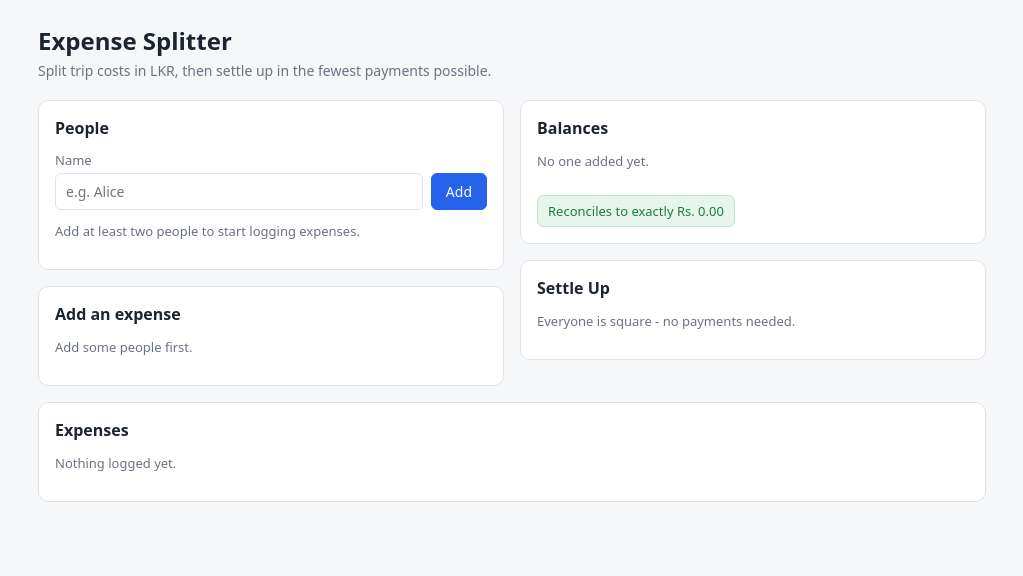
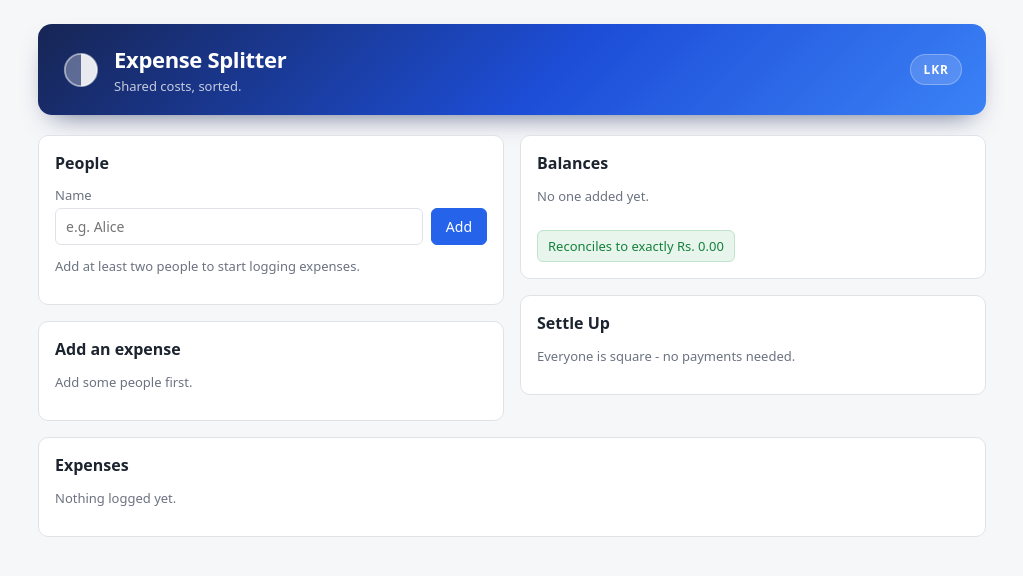
Before and after one commit to ChethanaGimhan/expense-splitter, a React (Vite) app: page / in a window 1280 px wide. Shown: the top 576 px of the page, without its empty margins (128-1151 px from the left). Built offline with nearby package versions, Linux system fonts and the light colour scheme.

Commit message:
feat: give the app a proper masthead

```diff
--- a/src/App.tsx
+++ b/src/App.tsx
@@ -63,11 +63,19 @@ export default function App() {
 
   return (
     <div className="app">
-      <header>
-        <h1>Expense Splitter</h1>
-        <p className="subtitle">
-          Split trip costs in LKR, then settle up in the fewest payments possible.
-        </p>
+      <header className="masthead">
+        <div className="brand">
+          <svg className="mark" viewBox="0 0 40 40" aria-hidden="true">
+            <circle cx="20" cy="20" r="17" fill="none" stroke="currentColor" strokeWidth="2" opacity="0.5" />
+            <path d="M20 3a17 17 0 0 1 0 34Z" fill="currentColor" opacity="0.9" />
+            <path d="M20 3a17 17 0 0 0 0 34Z" fill="currentColor" opacity="0.3" />
+          </svg>
+          <div>
+            <h1>Expense Splitter</h1>
+            <p className="tagline">Shared costs, sorted.</p>
+          </div>
+        </div>
+        <span className="currency-pill">LKR</span>
       </header>
 
       <div className="grid-2">
--- a/src/styles.css
+++ b/src/styles.css
@@ -26,19 +26,53 @@ body {
   padding: 24px 16px 64px;
 }
 
-.app > header {
+.masthead {
+  display: flex;
+  align-items: center;
+  justify-content: space-between;
+  gap: 16px;
+  flex-wrap: wrap;
+  padding: 20px 24px;
   margin-bottom: 20px;
+  border-radius: 14px;
+  color: #fff;
+  background: linear-gradient(135deg, #172554 0%, #1d4ed8 55%, #3b82f6 100%);
+  box-shadow: 0 12px 28px -14px rgba(23, 37, 84, 0.75);
 }
 
-.app h1 {
-  margin: 0 0 4px;
-  font-size: 24px;
+.brand {
+  display: flex;
+  align-items: center;
+  gap: 14px;
 }
 
-.subtitle {
+.mark {
+  width: 38px;
+  height: 38px;
+  flex: none;
+}
+
+.masthead h1 {
   margin: 0;
-  color: var(--muted);
-  font-size: 14px;
+  font-size: 22px;
+  font-weight: 650;
+  letter-spacing: -0.015em;
+}
+
+.tagline {
+  margin: 3px 0 0;
+  font-size: 13px;
+  color: rgba(255, 255, 255, 0.75);
+}
+
+.currency-pill {
+  font-size: 12px;
+  font-weight: 600;
+  letter-spacing: 0.08em;
+  padding: 6px 12px;
+  border-radius: 999px;
+  background: rgba(255, 255, 255, 0.16);
+  border: 1px solid rgba(255, 255, 255, 0.28);
 }
 
 .card {
```
